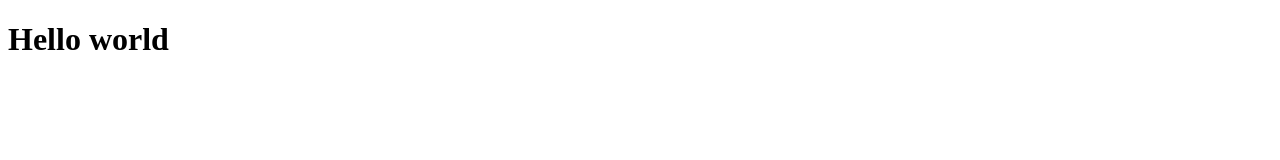
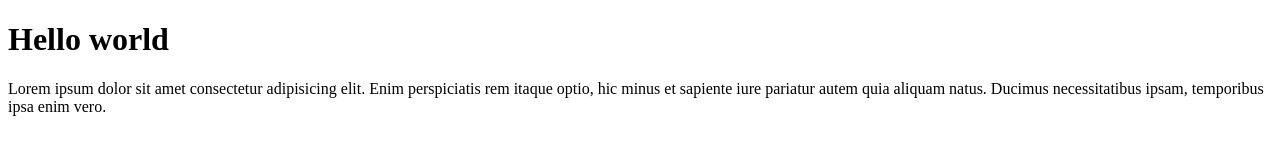
Before and after one commit to Fotso2002/Boozstrap_Jour3, a plain HTML site: page index.html in a window 1280 px wide. Drawn offline with Linux system fonts and the light colour scheme.

Commit message:
Update index.html
Aded Praragraph

```diff
--- a/index.html
+++ b/index.html
@@ -7,5 +7,6 @@
 </head>
 <body>
     <h1>Hello world</h1>
+    <p>Lorem ipsum dolor sit amet consectetur adipisicing elit. Enim perspiciatis rem itaque optio, hic minus et sapiente iure pariatur autem quia aliquam natus. Ducimus necessitatibus ipsam, temporibus ipsa enim vero.</p>
 </body>
 </html>
```
